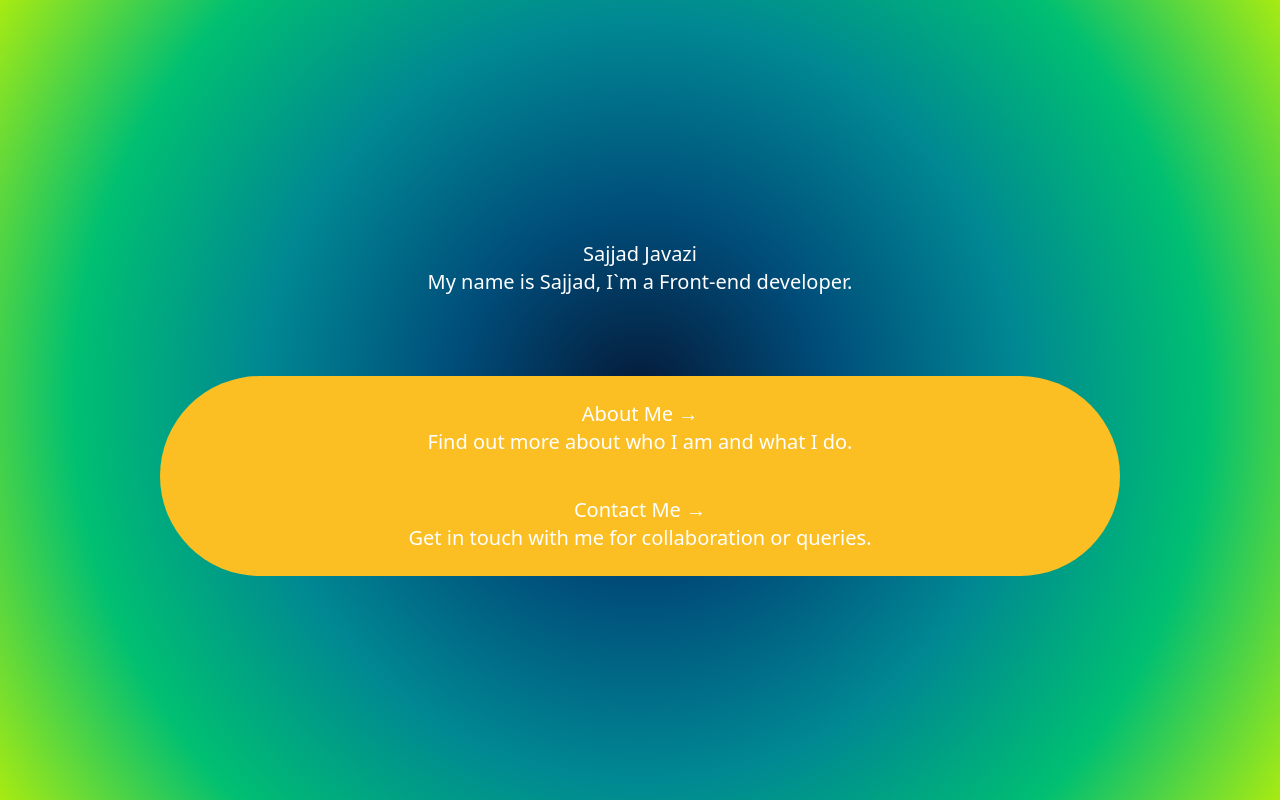
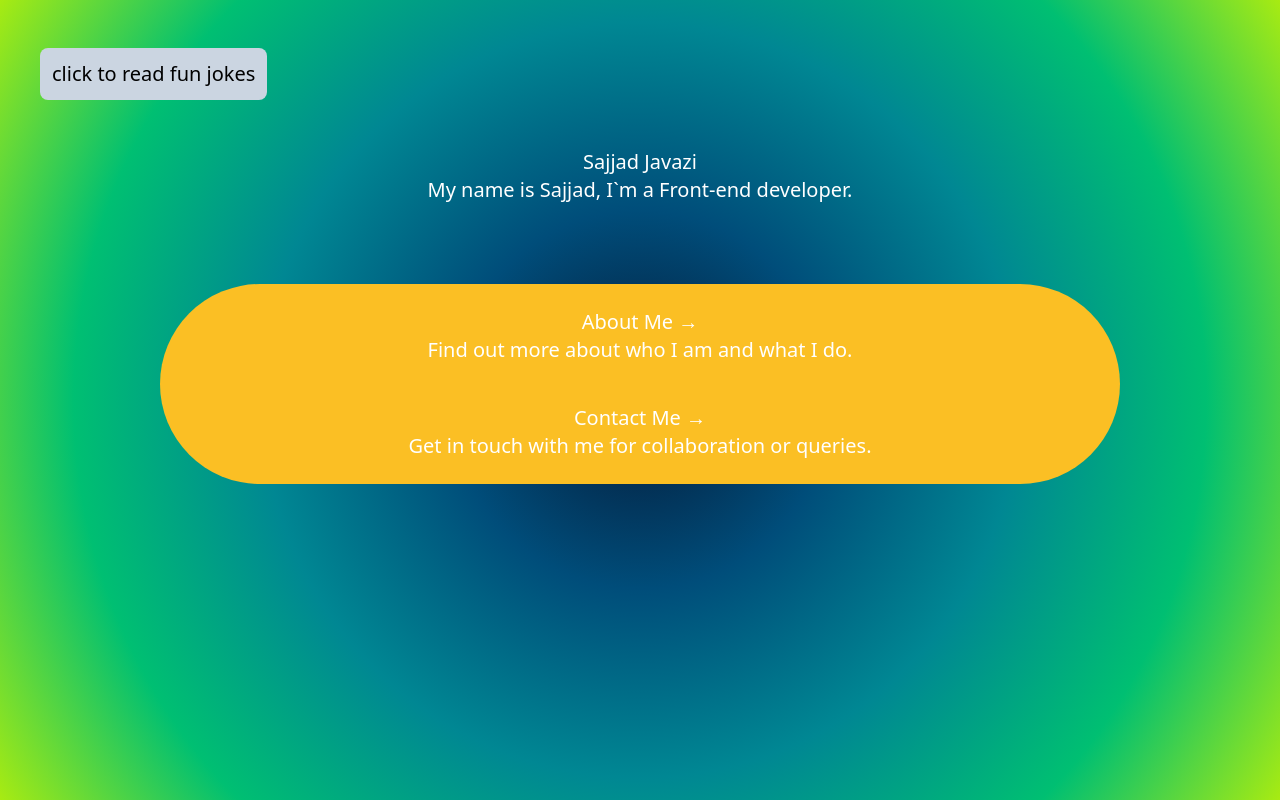
Before and after one commit to sajjadjavazi/Personal-Homepage, a Next.js app: page / in a window 1280 px wide. Built offline with nearby package versions, Linux system fonts and the light colour scheme.

Commit message:
feat(index): joke page linked

```diff
--- a/pages/index.tsx
+++ b/pages/index.tsx
@@ -10,28 +10,31 @@ export default function Home() {
       </Head>
 
       <main>
-        <nav></nav>
-        <div className="bg-radial-gradient h-screen text-center text-white text-xl py-60">
+        <div className="bg-radial-gradient h-screen py-50 text-white text-xl">
+          <Link href="/joke">
+            <button className="m-12 bg-slate-300 p-3 ml-10 text-black rounded-lg">click to read fun jokes</button>
+          </Link>
+          <div className="text-center">
             <h1>Sajjad Javazi</h1>
             <p>
               My name is Sajjad, I`m a Front-end developer.
             </p>
             <div className="mt-20 bg-amber-400 p-6 rounded-full mx-40">
               <Link href="/about">
-            <p>
+                <div>
                   <h3>About Me &rarr;</h3>
                   <p>Find out more about who I am and what I do.</p>
-            </p>
+                </div>
               </Link>
               <Link href="/contact">
-            <p className="mt-10">
+                <div className="mt-10">
                   <h3>Contact Me &rarr;</h3>
                   <p>Get in touch with me for collaboration or queries.</p>
-            </p>
+                </div>
               </Link>
             </div>
           </div>
-
+        </div>
       </main>
     </div>
   );
```
Lines whose indentation alone changed are shown as unchanged.
